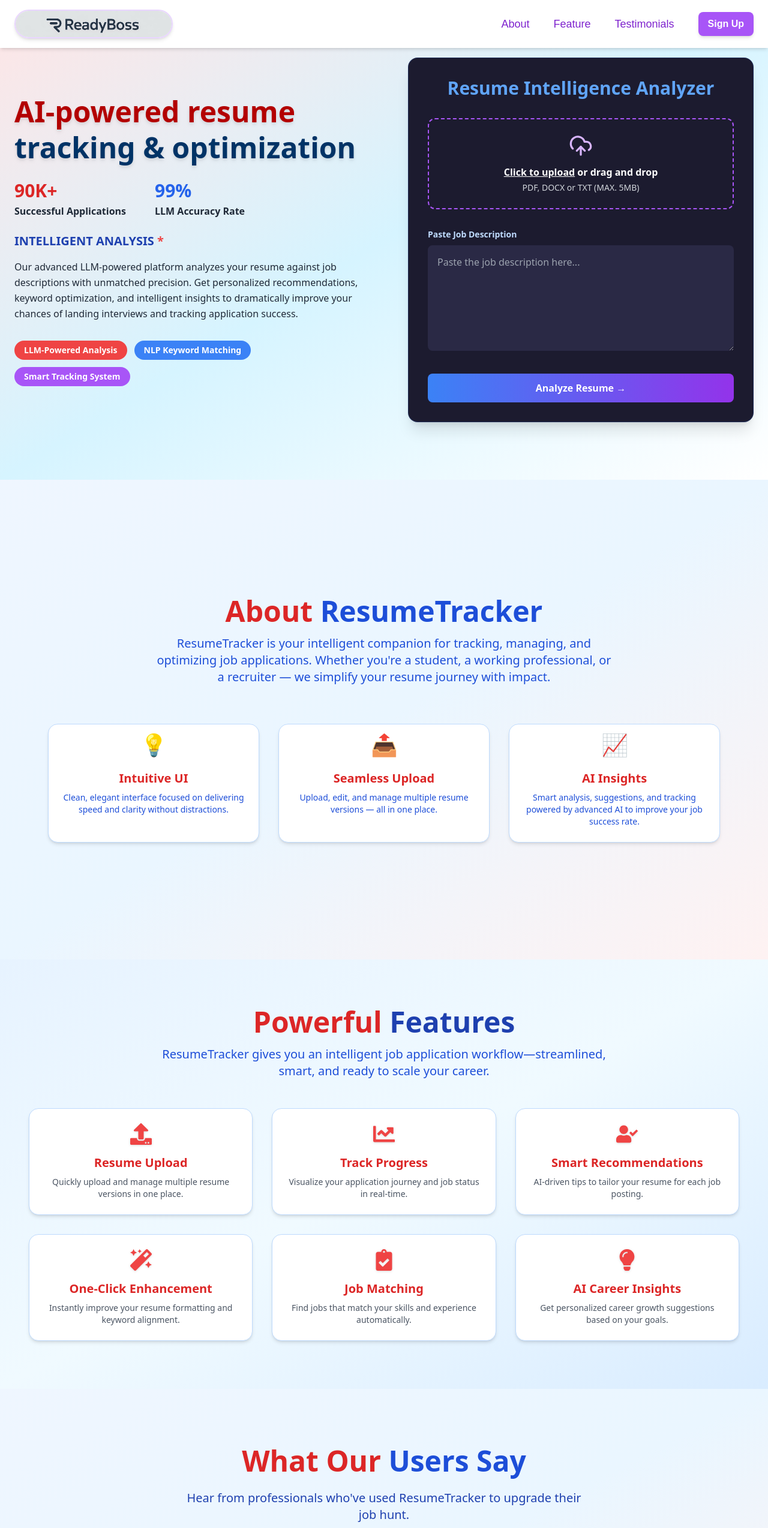
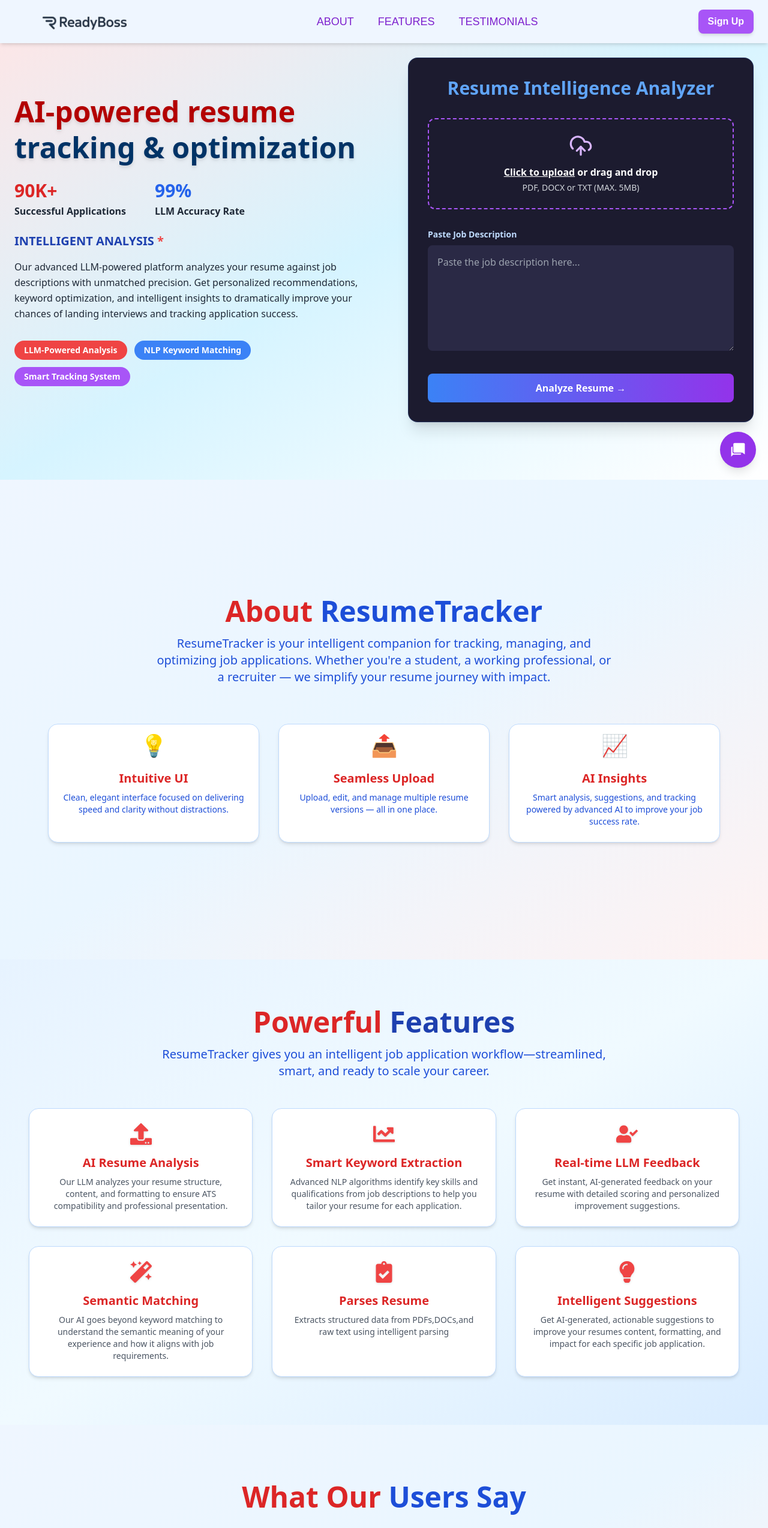
Before and after one commit to keshavagr025/ReadyBoss, a React (Vite) app in the folder frontend/: page / in a window 1280 px wide. Shown: the top 2548 px of the page at 60% size. Built offline with nearby package versions, Linux system fonts and the light colour scheme.

Commit message:
add navbar changes , feautures , chatbot

```diff
--- a/frontend/src/App.jsx
+++ b/frontend/src/App.jsx
@@ -11,6 +11,7 @@ import Hero from "./components/Hero";
 import Footer from "./components/Footer";
 import UploadResume from "./components/UploadResume/UploadResume";
 import ResumeAnalyzer from "./components/UploadResume/ResumeAnalyzer";
+import ChatBot from "./components/ChatBot";
 
 // Home Page Component
 const Home = ({ isLoggedIn }) => (
@@ -21,6 +22,7 @@ const Home = ({ isLoggedIn }) => (
     <Feature />
     <Testimonials />
     <Footer />
+    <ChatBot/>
     {isLoggedIn && <UploadResume />}
   </>
 );
@@ -43,6 +45,7 @@ const App = () => {
         <Route path="/signup" element={<SignUp onLogin={handleLogin} />} />
         <Route path="/login" element={<Login onLogin={handleLogin} />} />
          <Route path="/upload-resume" element={<UploadResume />} />
+         <Route path="/chatbot"element={<ChatBot/>}/>
 
 {/* <Route path="/upload-resume-analyzer" element={<ResumeAnalyzer />} /> */}
       </Routes>
--- /dev/null
+++ b/frontend/src/components/ChatBot.jsx
@@ -0,0 +1,96 @@
+import React, { useState } from "react";
+import { motion, AnimatePresence } from "framer-motion";
+import { IoMdChatbubbles, IoMdClose } from "react-icons/io";
+
+
+const ChatBot = () => {
+  const [isOpen, setIsOpen] = useState(false);
+  const [messages, setMessages] = useState([
+    { sender: "bot", text: "Hi! How can I help you today? 😊" },
+  ]);
+  const [input, setInput] = useState("");
+
+  const handleSend = () => {
+    if (input.trim() === "") return;
+
+    setMessages([...messages, { sender: "user", text: input }]);
+    setInput("");
+
+    // Simulated bot response
+    setTimeout(() => {
+      setMessages((prev) => [
+        ...prev,
+        { sender: "bot", text: "Thanks for reaching out! We'll get back to you." },
+      ]);
+    }, 1000);
+  };
+
+  return (
+    <div className="fixed bottom-5 right-5 z-50">
+      <AnimatePresence>
+        {isOpen && (
+          <motion.div
+            initial={{ opacity: 0, scale: 0.8, y: 50 }}
+            animate={{ opacity: 1, scale: 1, y: 0 }}
+            exit={{ opacity: 0, scale: 0.8, y: 50 }}
+            className="w-80 h-96 bg-white rounded-xl shadow-lg flex flex-col overflow-hidden"
+          >
+            <div className="bg-purple-600 text-white p-4 flex justify-between items-center">
+              <h3 className="font-semibold">ReadyBoss Assistant 🤖</h3>
+              <button onClick={() => setIsOpen(false)}>
+                <IoMdClose size={24} />
+              </button>
+            </div>
+
+            <div className="flex-1 p-3 overflow-y-auto">
+              {messages.map((msg, index) => (
+                <div
+                  key={index}
+                  className={`mb-2 ${
+                    msg.sender === "bot" ? "text-left" : "text-right"
+                  }`}
+                >
+                  <div
+                    className={`inline-block px-3 py-2 rounded-lg ${
+                      msg.sender === "bot"
+                        ? "bg-gray-200 text-gray-800"
+                        : "bg-purple-500 text-white"
+                    }`}
+                  >
+                    {msg.text}
+                  </div>
+                </div>
+              ))}
+            </div>
+
+            <div className="p-3 flex gap-2 border-t">
+              <input
+                type="text"
+                className="flex-1 border rounded-lg px-3 py-2 focus:outline-none focus:ring-2 focus:ring-purple-400"
+                value={input}
+                onChange={(e) => setInput(e.target.value)}
+                placeholder="Type your message..."
+                onKeyDown={(e) => e.key === "Enter" && handleSend()}
+              />
+              <button
+                className="bg-purple-600 text-white px-4 py-2 rounded-lg font-semibold"
+                onClick={handleSend}
+              >
+                Send
+              </button>
+            </div>
+          </motion.div>
+        )}
+      </AnimatePresence>
+
+      <button
+        onClick={() => setIsOpen(!isOpen)}
+        className="bg-purple-600 p-4 rounded-full shadow-lg hover:scale-110 transition"
+      >
+        <IoMdChatbubbles size={28} color="white" />
+      </button>
+    </div>
+  );
+};
+
+export default ChatBot;
--- a/frontend/src/components/Feature.jsx
+++ b/frontend/src/components/Feature.jsx
@@ -12,33 +12,33 @@ const Feature = () => {
   const features = [
     {
       icon: <FaUpload className="text-4xl text-red-500 mx-auto mb-4 drop-shadow" />,
-      title: 'Resume Upload',
-      description: 'Quickly upload and manage multiple resume versions in one place.',
+      title: 'AI Resume Analysis',
+      description: 'Our LLM analyzes your resume structure, content, and formatting to ensure ATS compatibility and professional presentation.',
     },
     {
       icon: <FaChartLine className="text-4xl text-red-500 mx-auto mb-4 drop-shadow" />,
-      title: 'Track Progress',
-      description: 'Visualize your application journey and job status in real-time.',
+      title: 'Smart Keyword Extraction',
+      description: 'Advanced NLP algorithms identify key skills and qualifications from job descriptions to help you tailor your resume for each application.',
     },
     {
       icon: <FaUserCheck className="text-4xl text-red-500 mx-auto mb-4 drop-shadow" />,
-      title: 'Smart Recommendations',
-      description: 'AI-driven tips to tailor your resume for each job posting.',
+      title: 'Real-time LLM Feedback',
+      description: 'Get instant, AI-generated feedback on your resume with detailed scoring and personalized improvement suggestions.',
     },
     {
       icon: <FaMagic className="text-4xl text-red-500 mx-auto mb-4 drop-shadow" />,
-      title: 'One-Click Enhancement',
-      description: 'Instantly improve your resume formatting and keyword alignment.',
+      title: 'Semantic Matching',
+      description: 'Our AI goes beyond keyword matching to understand the semantic meaning of your experience and how it aligns with job requirements.',
     },
     {
       icon: <FaClipboardCheck className="text-4xl text-red-500 mx-auto mb-4 drop-shadow" />,
-      title: 'Job Matching',
-      description: 'Find jobs that match your skills and experience automatically.',
+      title: 'Parses Resume',
+      description: 'Extracts structured data from PDFs,DOCs,and raw text using intelligent parsing',
     },
     {
       icon: <FaLightbulb className="text-4xl text-red-500 mx-auto mb-4 drop-shadow" />,
-      title: 'AI Career Insights',
-      description: 'Get personalized career growth suggestions based on your goals.',
+      title: 'Intelligent Suggestions',
+      description: 'Get AI-generated, actionable suggestions to improve your resumes content, formatting, and impact for each specific job application.',
     },
   ];
 
--- a/frontend/src/components/Navbar.jsx
+++ b/frontend/src/components/Navbar.jsx
@@ -3,7 +3,7 @@ import { Link as ScrollLink } from "react-scroll";
 import { Link as RouterLink } from "react-router-dom";
 import { motion, AnimatePresence } from "framer-motion";
 import { FaBars, FaTimes } from "react-icons/fa";
-import logo from '../assets/logo.jpeg';
+import logo from '../assets/logo.png';
 
 const Navbar = () => {
   const [isOpen, setIsOpen] = useState(false);
@@ -11,22 +11,22 @@ const Navbar = () => {
 
   const scrollItems = [
     {
-      label: "About",
+      label: "ABOUT",
       id: "about",
     },
     {
-      label: "Feature",
+      label: "FEATURES",
       id: "features",
     },
     {
-      label: "Testimonials",
+      label: "TESTIMONIALS",
       id: "testimonials",
     },
   ];
 
   return (
     <nav
-      className="bg-white shadow-md fixed w-full z-50 top-0 left-0 font-sans"
+      className="bg-blue-50 shadow-md fixed w-full z-35 top-0 left-0 font-sans"
       style={{ fontFamily: "'Poppins', sans-serif" }}
     >
       <div className="max-w-7xl mx-auto px-6 py-4 flex items-center justify-between">
@@ -34,7 +34,7 @@ const Navbar = () => {
         <motion.img
           src={logo}
           alt="Logo"
-          className="h-12 w-auto rounded-full shadow-md border-2 border-purple-200 hover:shadow-purple-400 transition-transform duration-300 cursor-pointer"
+          className="h-10 "
           initial={{ opacity: 0, scale: 0.8 }}
           animate={{ opacity: 1, scale: 1 }}
           whileHover={{ scale: 1.1 }}
@@ -42,7 +42,8 @@ const Navbar = () => {
         />
 
         {/* Desktop Nav */}
-        <ul className="hidden md:flex space-x-10 items-center">
+          {/* Center Links */}
+        <ul className="hidden md:flex space-x-10 items-center mx-auto">
           {scrollItems.map((item) => (
             <li key={item.id}>
               <ScrollLink
@@ -50,13 +51,16 @@ const Navbar = () => {
                 smooth={true}
                 duration={500}
                 offset={-80}
-                className="text-lg text-purple-700 hover:text-purple-600 font-medium transition-colors cursor-pointer"
+                className="text-lg text-purple-700 hover:text-black font-medium transition-colors cursor-pointer"
               >
                 {item.label}
               </ScrollLink>
             </li>
           ))}
-          <li>
+        </ul>
+
+        {/* Right Side Sign Up */}
+        <div className="hidden md:flex items-center">
           <RouterLink to="/signup">
             <motion.button
               className="px-4 py-2 rounded-lg bg-purple-500 text-white font-semibold shadow-md hover:bg-purple-600 hover:shadow-lg transition"
@@ -65,8 +69,7 @@ const Navbar = () => {
               Sign Up
             </motion.button>
           </RouterLink>
-          </li>
-        </ul>
+        </div>
 
         {/* Mobile Toggle */}
         <div className="md:hidden">
```
Also changed, not shown: frontend/src/assets/logo.jpeg (deleted), frontend/src/assets/logo.png (added). Lines whose indentation alone changed are shown as unchanged.
